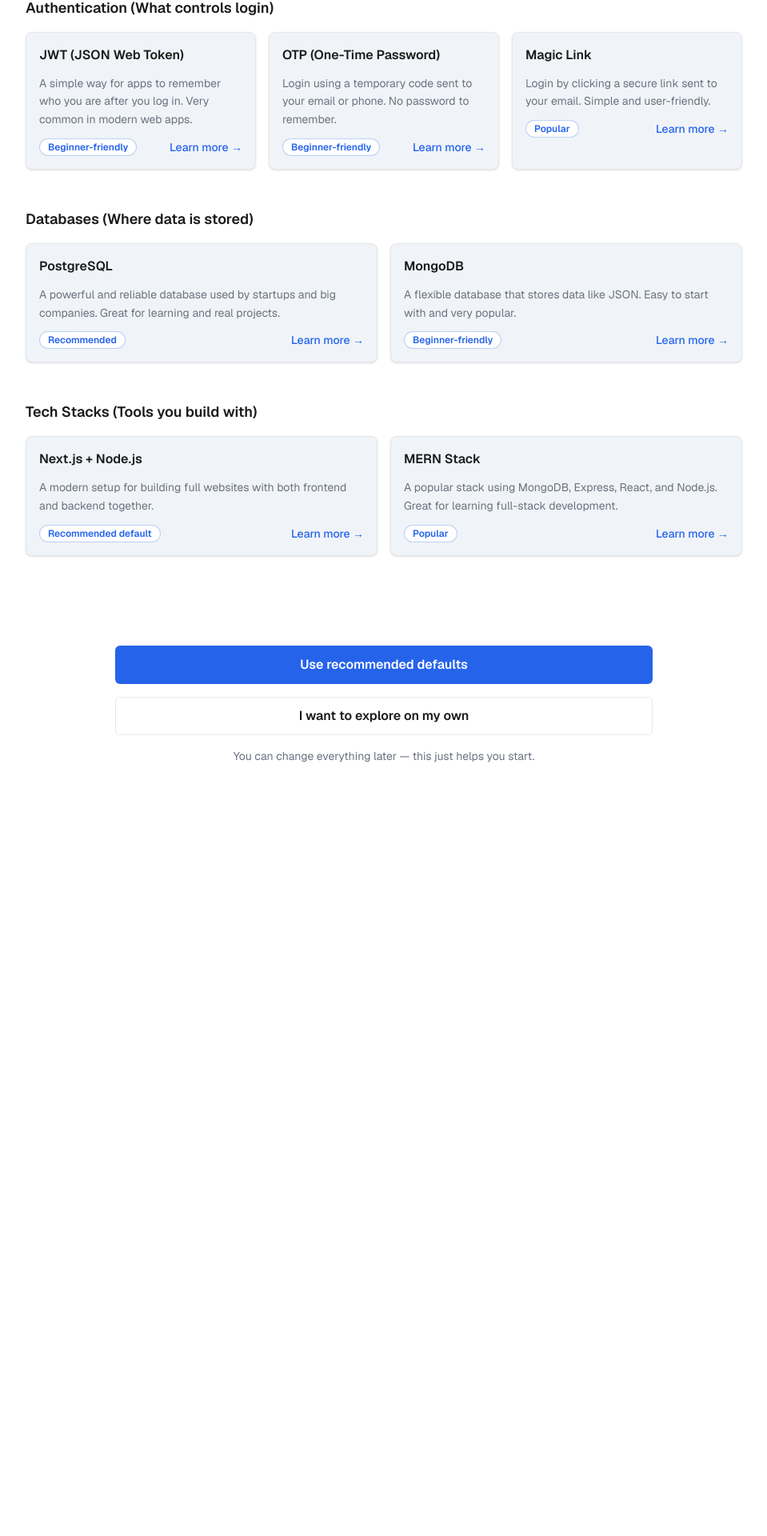
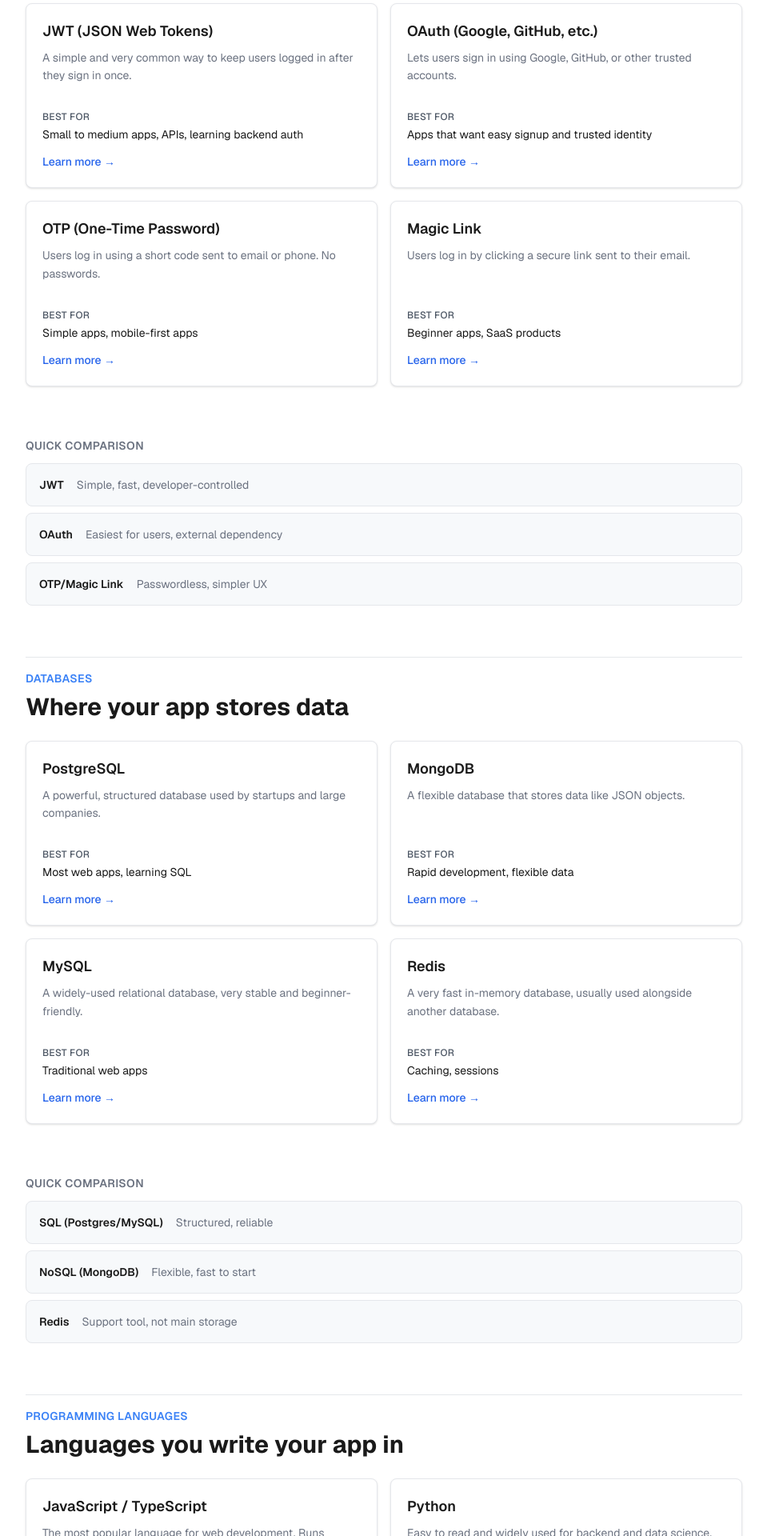
Before and after one commit to Saf369/v0, a Next.js app: page / in a window 1280 px wide. Shown: the part 407-2327 px from the top of the page at 80% size, without its empty margins (160-1119 px from the left). Before the commit the page ends 1442 px from the top, so only its background shows below. Built offline with nearby package versions, Linux system fonts and the light colour scheme.

Commit message:
feat: rebuild developer onboarding platform with detailed sections and tech stack options
Add four complete sections with comparisons, info architecture, and tech stacks

Co-authored-by: safwan muhammed <181950633+Saf369@users.noreply.github.com>

```diff
--- a/components/confirmation-view.tsx
+++ b/components/confirmation-view.tsx
@@ -10,6 +10,7 @@ export default function ConfirmationView({
   onBackToLanding: () => void;
 }) {
   const defaultConfig = {
+    language: 'JavaScript',
     stack: 'Next.js + Node.js',
     database: 'PostgreSQL',
     authentication: 'JWT',
@@ -39,8 +40,8 @@ export default function ConfirmationView({
         <h1 className="text-3xl md:text-4xl font-bold text-foreground mb-4">
           You're all set!
         </h1>
-        <p className="text-lg text-muted leading-relaxed mb-2">
-          We picked a simple, popular setup that many developers start with.
+        <p className="text-lg text-muted leading-relaxed mb-4">
+          We've picked a popular and beginner-friendly setup used by many developers.
         </p>
         <p className="text-base text-muted">
           Here's what you'll be using to build:
@@ -48,10 +49,20 @@ export default function ConfirmationView({
       </div>
 
       {/* Config Display */}
-      <Card className="max-w-md w-full p-6 bg-secondary border-border mb-8">
-        <div className="space-y-4">
+      <Card className="max-w-md w-full p-6 bg-card border-border mb-8 space-y-4">
         <div>
-            <p className="text-sm font-semibold text-muted uppercase tracking-wide mb-1">
+          <p className="text-sm font-semibold text-muted-foreground uppercase tracking-wide mb-2">
+            Language
+          </p>
+          <p className="text-lg font-semibold text-foreground">
+            {defaultConfig.language}
+          </p>
+        </div>
+
+        <Separator />
+
+        <div>
+          <p className="text-sm font-semibold text-muted-foreground uppercase tracking-wide mb-2">
             Tech Stack
           </p>
           <p className="text-lg font-semibold text-foreground">
@@ -62,7 +73,7 @@ export default function ConfirmationView({
         <Separator />
 
         <div>
-            <p className="text-sm font-semibold text-muted uppercase tracking-wide mb-1">
+          <p className="text-sm font-semibold text-muted-foreground uppercase tracking-wide mb-2">
             Database
           </p>
           <p className="text-lg font-semibold text-foreground">
@@ -73,13 +84,12 @@ export default function ConfirmationView({
         <Separator />
 
         <div>
-            <p className="text-sm font-semibold text-muted uppercase tracking-wide mb-1">
+          <p className="text-sm font-semibold text-muted-foreground uppercase tracking-wide mb-2">
             Authentication
           </p>
           <p className="text-lg font-semibold text-foreground">
             {defaultConfig.authentication}
           </p>
-          </div>
         </div>
       </Card>
 
--- a/components/onboarding-platform.tsx
+++ b/components/onboarding-platform.tsx
@@ -4,64 +4,116 @@ import { useState } from 'react';
 import { Card } from '@/components/ui/card';
 import { Button } from '@/components/ui/button';
 import { Badge } from '@/components/ui/badge';
+import { Separator } from '@/components/ui/separator';
 import ConfirmationView from './confirmation-view';
 
 type ViewMode = 'landing' | 'confirmation';
 
+interface OptionItem {
+  name: string;
+  description: string;
+  bestFor: string;
+  link: string;
+  icon?: string;
+}
+
 const options = {
   authentication: [
     {
-      name: 'JWT (JSON Web Token)',
-      description:
-        'A simple way for apps to remember who you are after you log in. Very common in modern web apps.',
-      badge: 'Beginner-friendly',
+      name: 'JWT (JSON Web Tokens)',
+      description: 'A simple and very common way to keep users logged in after they sign in once.',
+      bestFor: 'Small to medium apps, APIs, learning backend auth',
       link: 'https://jwt.io/introduction',
     },
     {
+      name: 'OAuth (Google, GitHub, etc.)',
+      description: 'Lets users sign in using Google, GitHub, or other trusted accounts.',
+      bestFor: 'Apps that want easy signup and trusted identity',
+      link: 'https://oauth.net/2/',
+    },
+    {
       name: 'OTP (One-Time Password)',
-      description:
-        'Login using a temporary code sent to your email or phone. No password to remember.',
-      badge: 'Beginner-friendly',
+      description: 'Users log in using a short code sent to email or phone. No passwords.',
+      bestFor: 'Simple apps, mobile-first apps',
       link: 'https://auth0.com/docs/authenticate/passwordless',
     },
     {
       name: 'Magic Link',
-      description:
-        'Login by clicking a secure link sent to your email. Simple and user-friendly.',
-      badge: 'Popular',
+      description: 'Users log in by clicking a secure link sent to their email.',
+      bestFor: 'Beginner apps, SaaS products',
       link: 'https://magic.link/what-is-magic-link',
     },
   ],
   databases: [
     {
       name: 'PostgreSQL',
-      description:
-        'A powerful and reliable database used by startups and big companies. Great for learning and real projects.',
-      badge: 'Recommended',
+      description: 'A powerful, structured database used by startups and large companies.',
+      bestFor: 'Most web apps, learning SQL',
       link: 'https://www.postgresql.org/docs/',
     },
     {
       name: 'MongoDB',
-      description:
-        'A flexible database that stores data like JSON. Easy to start with and very popular.',
-      badge: 'Beginner-friendly',
+      description: 'A flexible database that stores data like JSON objects.',
+      bestFor: 'Rapid development, flexible data',
       link: 'https://www.mongodb.com/docs/',
+    },
+    {
+      name: 'MySQL',
+      description: 'A widely-used relational database, very stable and beginner-friendly.',
+      bestFor: 'Traditional web apps',
+      link: 'https://dev.mysql.com/doc/',
+    },
+    {
+      name: 'Redis',
+      description: 'A very fast in-memory database, usually used alongside another database.',
+      bestFor: 'Caching, sessions',
+      link: 'https://redis.io/docs/',
+    },
+  ],
+  languages: [
+    {
+      name: 'JavaScript / TypeScript',
+      description: 'The most popular language for web development. Runs everywhere.',
+      bestFor: 'Beginners, web apps, full-stack',
+      link: 'https://developer.mozilla.org/en-US/docs/Web/JavaScript',
+    },
+    {
+      name: 'Python',
+      description: 'Easy to read and widely used for backend and data science.',
+      bestFor: 'Beginners, APIs, automation',
+      link: 'https://docs.python.org/3/tutorial/',
+    },
+    {
+      name: 'Java',
+      description: 'A strongly typed language used in enterprise systems.',
+      bestFor: 'Large systems, corporate apps',
+      link: 'https://docs.oracle.com/javase/tutorial/',
+    },
+    {
+      name: 'Go (Golang)',
+      description: 'A fast, simple language designed for backend services.',
+      bestFor: 'APIs, performance-focused apps',
+      link: 'https://go.dev/doc/',
     },
   ],
   stacks: [
     {
       name: 'Next.js + Node.js',
-      description:
-        'A modern setup for building full websites with both frontend and backend together.',
-      badge: 'Recommended default',
+      description: 'A modern full-stack setup where frontend and backend work together.',
+      bestFor: 'Beginners, SaaS apps',
       link: 'https://nextjs.org/docs',
     },
     {
       name: 'MERN Stack',
-      description:
-        'A popular stack using MongoDB, Express, React, and Node.js. Great for learning full-stack development.',
-      badge: 'Popular',
+      description: 'A popular stack using MongoDB, Express, React, and Node.js.',
+      bestFor: 'Learning full-stack development',
       link: 'https://www.mongodb.com/mern-stack',
+    },
+    {
+      name: 'Django Stack',
+      description: 'A Python-based framework that includes many features out of the box.',
+      bestFor: 'Rapid backend development',
+      link: 'https://docs.djangoproject.com/',
     },
   ],
 };
@@ -73,11 +125,6 @@ export default function OnboardingPlatform() {
     setViewMode('confirmation');
   };
 
-  const handleExploreOwn = () => {
-    // In a real app, navigate to exploration page
-    console.log('[v0] User wants to explore on their own');
-  };
-
   const handleBackToLanding = () => {
     setViewMode('landing');
   };
@@ -85,10 +132,7 @@ export default function OnboardingPlatform() {
   return (
     <div className="min-h-screen bg-background font-sans">
       {viewMode === 'landing' && (
-        <LandingView
-          onUseDefaults={handleUseDefaults}
-          onExploreOwn={handleExploreOwn}
-        />
+        <LandingView onUseDefaults={handleUseDefaults} />
       )}
       {viewMode === 'confirmation' && (
         <ConfirmationView onBackToLanding={handleBackToLanding} />
@@ -97,70 +141,107 @@ export default function OnboardingPlatform() {
   );
 }
 
-function LandingView({
-  onUseDefaults,
-  onExploreOwn,
-}: {
-  onUseDefaults: () => void;
-  onExploreOwn: () => void;
-}) {
+function LandingView({ onUseDefaults }: { onUseDefaults: () => void }) {
   return (
-    <div className="flex flex-col items-center justify-start min-h-screen px-4 py-12 md:py-20">
+    <div className="flex flex-col items-center justify-start min-h-screen px-4 py-12 md:py-16">
       {/* Hero Section */}
-      <div className="max-w-2xl w-full text-center mb-16">
+      <div className="max-w-3xl w-full text-center mb-16">
         <h1 className="text-4xl md:text-5xl font-bold text-foreground mb-4 text-balance leading-tight">
           Not sure where to start with coding?
         </h1>
         <p className="text-lg text-muted leading-relaxed">
-          We'll show you the most common tools developers use — and help you pick a simple starting setup.
+          We'll show you the most common tools developers use, explain what they do, and help you pick a simple starting setup.
         </p>
       </div>
 
-      {/* Options Grid */}
-      <div className="max-w-4xl w-full mb-16">
-        <h2 className="text-2xl font-bold text-foreground mb-8">
-          Popular choices beginners usually start with
-        </h2>
+      {/* Content Sections */}
+      <div className="max-w-4xl w-full space-y-16">
+        {/* Section 1: Authentication */}
+        <Section
+          title="How users sign in to apps"
+          subtitle="Authentication"
+          items={options.authentication}
+          columns="grid-cols-1 md:grid-cols-2"
+        />
 
-        {/* Authentication Section */}
-        <div className="mb-12">
-          <h3 className="text-lg font-semibold text-foreground mb-4">
-            Authentication (What controls login)
-          </h3>
-          <div className="grid grid-cols-1 md:grid-cols-3 gap-4">
-            {options.authentication.map((option) => (
-              <OptionCard key={option.name} option={option} />
-            ))}
-          </div>
+        {/* Comparison Table for Auth */}
+        <ComparisonTable
+          title="Quick comparison"
+          rows={[
+            {
+              method: 'JWT',
+              traits: 'Simple, fast, developer-controlled',
+            },
+            {
+              method: 'OAuth',
+              traits: 'Easiest for users, external dependency',
+            },
+            {
+              method: 'OTP/Magic Link',
+              traits: 'Passwordless, simpler UX',
+            },
+          ]}
+        />
+
+        <Separator className="my-4" />
+
+        {/* Section 2: Databases */}
+        <Section
+          title="Where your app stores data"
+          subtitle="Databases"
+          items={options.databases}
+          columns="grid-cols-1 md:grid-cols-2"
+        />
+
+        {/* Comparison for Databases */}
+        <ComparisonTable
+          title="Quick comparison"
+          rows={[
+            {
+              method: 'SQL (Postgres/MySQL)',
+              traits: 'Structured, reliable',
+            },
+            {
+              method: 'NoSQL (MongoDB)',
+              traits: 'Flexible, fast to start',
+            },
+            {
+              method: 'Redis',
+              traits: 'Support tool, not main storage',
+            },
+          ]}
+        />
+
+        <Separator className="my-4" />
+
+        {/* Section 3: Programming Languages */}
+        <Section
+          title="Languages you write your app in"
+          subtitle="Programming Languages"
+          items={options.languages}
+          columns="grid-cols-1 md:grid-cols-2"
+        />
+
+        {/* Recommendation for Languages */}
+        <div className="bg-secondary border border-border rounded-lg p-4">
+          <p className="text-sm text-muted leading-relaxed">
+            <strong className="text-foreground">Tip:</strong> If you're unsure, JavaScript or Python are the easiest places to start.
+          </p>
         </div>
 
-        {/* Databases Section */}
-        <div className="mb-12">
-          <h3 className="text-lg font-semibold text-foreground mb-4">
-            Databases (Where data is stored)
-          </h3>
-          <div className="grid grid-cols-1 md:grid-cols-2 gap-4">
-            {options.databases.map((option) => (
-              <OptionCard key={option.name} option={option} />
-            ))}
-          </div>
-        </div>
+        <Separator className="my-4" />
 
-        {/* Tech Stacks Section */}
-        <div className="mb-12">
-          <h3 className="text-lg font-semibold text-foreground mb-4">
-            Tech Stacks (Tools you build with)
-          </h3>
-          <div className="grid grid-cols-1 md:grid-cols-2 gap-4">
-            {options.stacks.map((option) => (
-              <OptionCard key={option.name} option={option} />
-            ))}
-          </div>
-        </div>
+        {/* Section 4: Tech Stacks */}
+        <Section
+          title="How tools work together"
+          subtitle="Tech Stacks"
+          items={options.stacks}
+          columns="grid-cols-1 md:grid-cols-1"
+        />
       </div>
 
       {/* Action Buttons */}
-      <div className="max-w-2xl w-full flex flex-col gap-4">
+      <div className="max-w-2xl w-full flex flex-col gap-4 mt-20 mb-12">
         <Button
           onClick={onUseDefaults}
           className="h-12 text-base font-semibold bg-primary hover:bg-primary/90 text-white"
@@ -168,46 +249,111 @@ function LandingView({
           Use recommended defaults
         </Button>
         <Button
-          onClick={onExploreOwn}
           variant="outline"
           className="h-12 text-base font-semibold border-border text-foreground hover:bg-secondary"
         >
-          I want to explore on my own
+          I want to compare and choose myself
         </Button>
         <p className="text-center text-muted text-sm">
-          You can change everything later — this just helps you start.
+          You can change everything later.
         </p>
       </div>
     </div>
   );
 }
 
-function OptionCard({
-  option,
+function Section({
+  title,
+  subtitle,
+  items,
+  columns,
 }: {
-  option: (typeof options.authentication)[0];
+  title: string;
+  subtitle: string;
+  items: OptionItem[];
+  columns: string;
 }) {
   return (
-    <Card className="p-4 bg-secondary border-border hover:shadow-md transition-shadow">
-      <div className="flex flex-col gap-3">
-        <h4 className="font-semibold text-foreground">{option.name}</h4>
+    <div>
+      <div className="mb-6">
+        <p className="text-sm font-semibold text-accent mb-2 uppercase tracking-wide">
+          {subtitle}
+        </p>
+        <h2 className="text-2xl md:text-3xl font-bold text-foreground">
+          {title}
+        </h2>
+      </div>
+      <div className={`grid ${columns} gap-4`}>
+        {items.map((item) => (
+          <OptionCard key={item.name} option={item} />
+        ))}
+      </div>
+    </div>
+  );
+}
+
+function OptionCard({ option }: { option: OptionItem }) {
+  return (
+    <Card className="p-5 bg-card border-border hover:shadow-lg transition-shadow flex flex-col gap-4">
+      <div>
+        <h3 className="font-semibold text-foreground mb-2 text-lg">
+          {option.name}
+        </h3>
         <p className="text-sm text-muted leading-relaxed">
           {option.description}
         </p>
-        <div className="flex items-center justify-between">
-          <Badge variant="outline" className="bg-white text-primary border-primary/30">
-            {option.badge}
-          </Badge>
+      </div>
+      <div className="flex-1" />
+      <div className="space-y-3">
+        <div>
+          <p className="text-xs font-medium text-muted-foreground uppercase tracking-wide mb-1">
+            Best for
+          </p>
+          <p className="text-sm text-foreground">{option.bestFor}</p>
+        </div>
         <a
           href={option.link}
           target="_blank"
           rel="noopener noreferrer"
-            className="text-sm font-medium text-primary hover:underline"
+          className="inline-flex text-sm font-medium text-primary hover:text-primary/80 transition-colors"
         >
           Learn more →
         </a>
       </div>
-      </div>
     </Card>
   );
 }
+
+interface ComparisonRow {
+  method: string;
+  traits: string;
+}
+
+function ComparisonTable({
+  title,
+  rows,
+}: {
+  title: string;
+  rows: ComparisonRow[];
+}) {
+  return (
+    <div>
+      <h3 className="text-sm font-semibold text-muted mb-3 uppercase tracking-wide">
+        {title}
+      </h3>
+      <div className="space-y-2">
+        {rows.map((row) => (
+          <div
+            key={row.method}
+            className="flex gap-4 text-sm border border-border rounded-lg p-4 bg-secondary/50"
+          >
+            <span className="font-semibold text-foreground min-w-fit">
+              {row.method}
+            </span>
+            <span className="text-muted">{row.traits}</span>
+          </div>
+        ))}
+      </div>
+    </div>
+  );
+}
```
Lines whose indentation alone changed are shown as unchanged.
